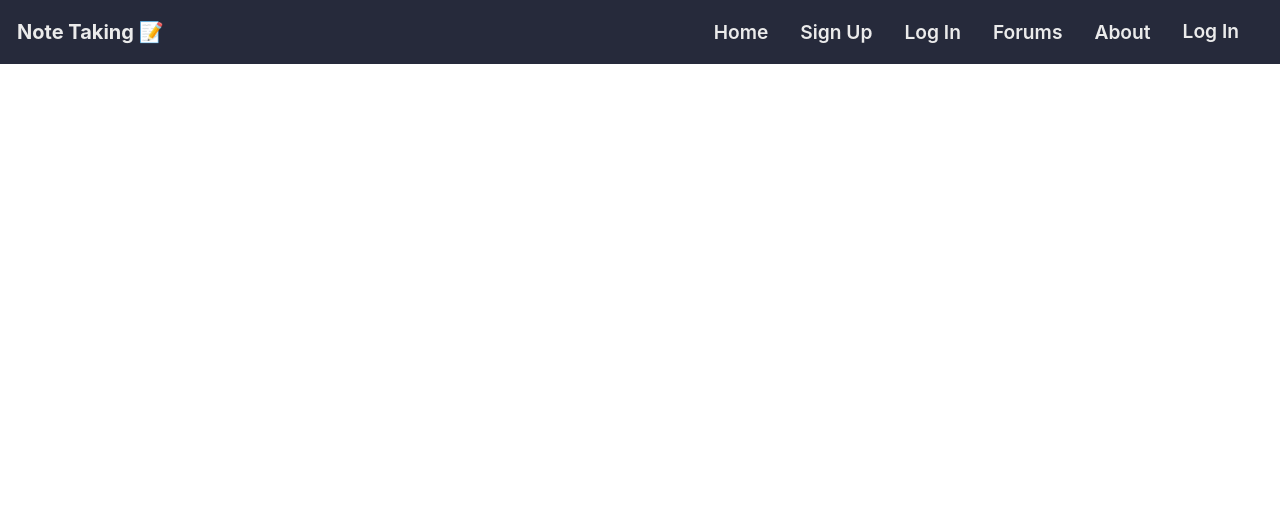
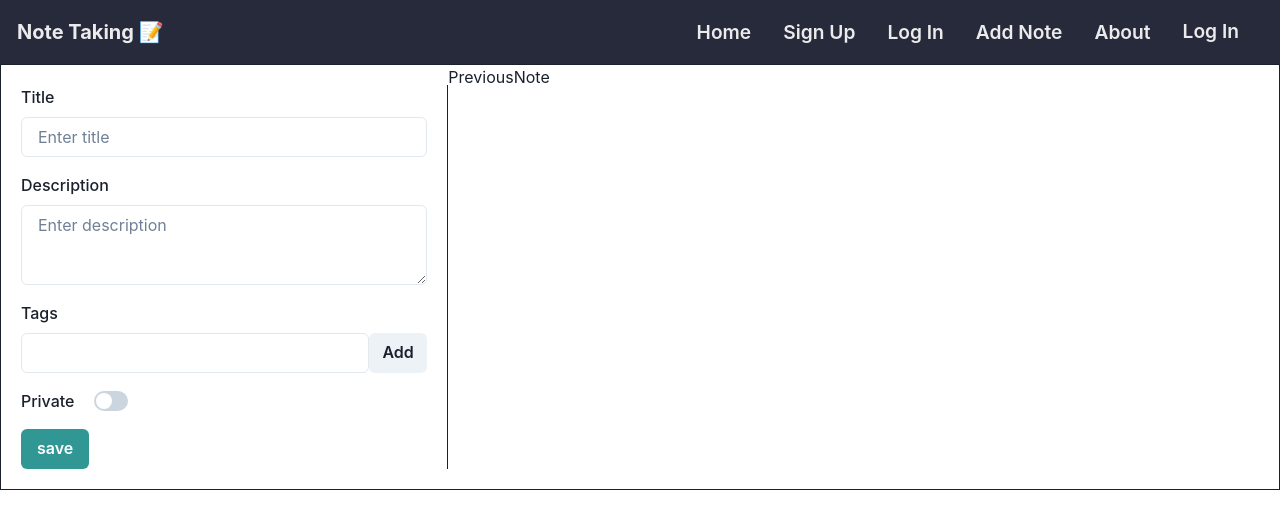
Before and after one commit to UmaSahni/VicharlikhitaFronted, a React (Create React App) app: page /add in a window 1280 px wide. Shown: the top 528 px of the page. Built offline with nearby package versions, Linux system fonts and the light colour scheme.

Commit message:
Able to post data

```diff
--- a/src/AllRoutes.jsx
+++ b/src/AllRoutes.jsx
@@ -3,6 +3,7 @@ import { Route, Routes } from 'react-router-dom'
 import Login from './Pages/Login'
 import SignUp from './Pages/SignUp'
 import Home from './Pages/Home'
+import AddNote from './Pages/AddNote'
 
 const AllRoutes = () => {
   return (
@@ -11,6 +12,7 @@ const AllRoutes = () => {
             <Route path='/login' element={<Login/>} />
             <Route path='/signup' element={<SignUp/>} />
             <Route path='/' element={<Home/>} />
+            <Route path='/add' element={<AddNote/>} />
         </Routes>
 
     </div>
--- /dev/null
+++ b/src/Components/Add.jsx
@@ -0,0 +1,173 @@
+// NoteForm.jsx
+import toast, { Toaster } from 'react-hot-toast';
+import axios from "axios"
+import React, { useContext, useState } from "react";
+import {
+  Box,
+  Input,
+  Textarea,
+  Button,
+  FormControl,
+  FormLabel,
+  Tag,
+  TagLabel,
+  TagCloseButton,
+  Flex,
+  Switch,
+
+} from "@chakra-ui/react";
+import { baseUrl } from "../Urls";
+import { Authcontext } from '../Context/AuthContext';
+
+
+const NoteForm = () => {
+  const [title, setTitle] = useState("");
+  const [description, setDescription] = useState("");
+  const [tags, setTags] = useState([]);
+  const [isPrivate, setIsPrivate] = useState(false);
+  const [myTag, setMyTags] = useState("");
+  const [loading, setLoading] = useState(false)
+  const [error, setError] = useState(false)
+
+  const {token} = useContext(Authcontext)
+
+  console.log(token)
+
+  const handleRemoveTag = (tag) => {
+    const updatedTags = tags.filter((t) => t !== tag);
+    setTags(updatedTags);
+  };
+
+  const handleSubmit = () => {
+    // Handle form submission logic here
+    const noteData = {
+      title,
+      description,
+      tags,
+      isPrivate,
+    };
+
+    setLoading(true)
+
+    // fetch(`${baseUrl}/notes/add`, {
+    //   method: "POST",
+    //   headers : {
+    //     "Content-Type": "application/json",
+    //     'Authorization': `Bearer ${token}`,
+    //   },
+    //   body : JSON.stringify(noteData)
+    // }).then((res)=>res.json()).then((data)=>console.log(data)).catch((err)=>console.log(err))
+
+    axios({
+      method: "POST",
+      url : `${baseUrl}/notes/add`,
+      headers : {
+        "Content-Type": "application/json",
+        'Authorization': `Bearer ${token}`,
+      },
+      data : JSON.stringify(noteData)
+    }).then((res)=>{
+      console.log(res)
+      if(res.data.msg == "Token did not found"){
+        toast(<b> Please Login! </b>)
+      }
+      setLoading(false)
+      console.log(res)
+    })
+    .catch((err)=>{
+      setLoading(false)
+      setError(true)
+      console.log(err, error)
+    })
+
+    console.log("Submitted Note:", noteData);
+    setTags([])
+    setTitle("")
+    setDescription("")
+    setIsPrivate(false)
+
+  };
+
+  // axios.post(`${baseUrl}/notes/add`, noteData)
+
+  const handleTag = (e) => {
+    e.preventDefault();
+    if (!tags.includes(myTag)) {
+      setTags([...tags, myTag]);
+
+      console.log(tags);
+
+     }
+     setMyTags("");
+
+
+  };
+
+  return (
+    <Box borderRight={"1px solid"}>
+      <Toaster/>
+      <Box m={5}>
+        <FormControl mb={4}>
+          <FormLabel>Title</FormLabel>
+          <Input
+            type="text"
+            placeholder="Enter title"
+            value={title}
+            onChange={(e) => setTitle(e.target.value)}
+          />
+        </FormControl>
+
+        <FormControl mb={4}>
+          <FormLabel>Description</FormLabel>
+          <Textarea
+            placeholder="Enter description"
+            value={description}
+            onChange={(e) => setDescription(e.target.value)}
+          />
+        </FormControl>
+
+        <Flex maxWidth={"500"} flexWrap="wrap">
+          {tags.map((tag) => (
+            <Tag key={tag} mr={2} mb={2} variant="subtle" colorScheme="teal">
+              <TagLabel>{tag}</TagLabel>
+              <TagCloseButton onClick={() => handleRemoveTag(tag)} />
+            </Tag>
+          ))}
+        </Flex>
+
+        <FormControl mb={4}>
+          <FormLabel>Tags</FormLabel>
+            <form  onSubmit={handleTag}>
+              <Box display={"flex"} >
+              <Input
+                value={myTag}
+                onChange={(e) => setMyTags(e.target.value)}
+              />
+              <Button type="submit" >Add</Button>
+              </Box>
+            </form>
+        </FormControl>
+
+        <FormControl display="flex" alignItems="center" mb={4}>
+          <FormLabel htmlFor="private-switch" mb="0">
+            Private
+          </FormLabel>
+          <Switch
+            id="private-switch"
+            isChecked={isPrivate}
+            onChange={() => setIsPrivate(!isPrivate)}
+            ml={2}
+          />
+        </FormControl>
+
+        <Button isDisabled={loading || error ? true : false}  colorScheme="teal" onClick={handleSubmit}>
+          {
+            loading ? "Saving..." : error ? "An Error Occured" : "save"
+          }
+        </Button>
+      </Box>
+    </Box>
+  );
+};
+
+export default NoteForm;
--- a/src/Components/Navbar.jsx
+++ b/src/Components/Navbar.jsx
@@ -1,4 +1,4 @@
-import React from "react";
+import React, { useContext } from "react";
 import {
   Box,
   Button,
@@ -13,10 +13,17 @@ import {
   VStack,
 } from "@chakra-ui/react";
 import {  HamburgerIcon } from "@chakra-ui/icons";
-import { Link } from "react-router-dom";
+import { Link, NavLink } from "react-router-dom";
+import { Authcontext } from "../Context/AuthContext";
+
+
 const NavbarSignUp = () => {
   const { isOpen, onOpen, onClose } = useDisclosure();
   const btnRef = React.useRef();
+
+  const value = useContext(Authcontext)
+  console.log(value)
+
   return (
     <Box>
       <Flex
@@ -61,7 +68,7 @@ const NavbarSignUp = () => {
             </Text>
           </Link>
 
-          <Link to={"/signup"}>
+          <NavLink to={"/signup"}>
             <Text
               _hover={{
                 color: "#ff6733",
@@ -71,7 +78,7 @@ const NavbarSignUp = () => {
             >
               Sign Up
             </Text>
-          </Link>
+          </NavLink>
 
           <Link to={"/login"}>
             <Text
@@ -85,7 +92,7 @@ const NavbarSignUp = () => {
             </Text>
           </Link>
 
-          <Link>
+          <Link to={"/add"} >
             <Text
               _hover={{
                 color: "#ff6733",
@@ -93,7 +100,7 @@ const NavbarSignUp = () => {
               fontSize={"1.2rem"}
               fontWeight={"semibold"}
             >
-              Forums
+              Add Note
             </Text>
           </Link>
 
--- /dev/null
+++ b/src/Components/PreviousNote.jsx
@@ -0,0 +1,9 @@
+import React from 'react'
+
+const PreviousNote = () => {
+  return (
+    <div>PreviousNote</div>
+  )
+}
+
+export default PreviousNote
--- /dev/null
+++ b/src/Context/AuthContext.jsx
@@ -0,0 +1,13 @@
+import React, { createContext, useState } from 'react'
+
+export const Authcontext = createContext()
+
+const AuthContextProvier = ({children}) => {
+    const [Isauth, setIsAuth] = useState(false)
+    const[token, setToken] = useState("")
+  return (
+    <Authcontext.Provider value={{Isauth, setIsAuth, token, setToken}} > {children} </Authcontext.Provider>
+  )
+}
+
+export default AuthContextProvier
--- /dev/null
+++ b/src/Pages/AddNote.jsx
@@ -0,0 +1,30 @@
+import { Flex, Spacer , Box} from "@chakra-ui/react";
+import React from "react";
+import Add from "../Components/Add";
+import PreviousNote from "../Components/PreviousNote";
+
+
+const AddNote = () => {
+  return (
+    <div>
+      <Flex
+       flexDirection={{
+        base: 'column', // default value for small screens
+        md: 'column', // value for medium screens
+        lg: 'row', // value for large screens
+      }}
+      border={"1px"}>
+        <Box minWidth={"35%"} >
+          <Add />
+        </Box>
+
+        <Box>
+        <PreviousNote />
+        </Box>
+
+      </Flex>
+    </div>
+  );
+};
+
+export default AddNote;
--- a/src/Pages/Login.jsx
+++ b/src/Pages/Login.jsx
@@ -1,13 +1,19 @@
 import { Box, Heading, FormControl, FormLabel, Input, Button, Text, InputRightElement, InputGroup } from '@chakra-ui/react';
 import axios from 'axios';
-import { useState } from 'react';
+import { useContext, useState } from 'react';
 import { Link } from 'react-router-dom';
 import { baseUrl } from '../Urls';
 import toast, { Toaster } from 'react-hot-toast';
+import { Authcontext } from '../Context/AuthContext';
 
 const LoginForm = () => {
   const [state, setState] = useState({email: "", pass:""})
   const [show, setShow] = useState(true)
+
+
+ const {setIsAuth, Isauth, token, setToken} = useContext(Authcontext)
+
+
   const handleChange = (e) =>{
     const {name, value} = e.target
     setState(pre =>({...pre, [name]:value}))
@@ -21,17 +27,25 @@ const LoginForm = () => {
         toast.dismiss()
       toast(<b> ℹ️ User does exits. Please register</b>)
       }
-      else{
+      else if (res.data.message == "Login successful") {
       toast.dismiss()
+      setToken(res.data.token)
+     setIsAuth(true)
+      console.log(res.data)
+
       toast.success(<b>You're Signed In</b>)
       }
 
-    })
-    .catch((err)=>{
+    }).catch((err)=>{
+      console.log(err)
+
        toast.dismiss()
-      toast.error(<b>An Error Occured</b>)
+      toast.error(<b> {err.message} </b>)
     })
   }
+
+   console.log( Isauth, token)
+
 
   return (
     <Box
@@ -49,20 +63,21 @@ const LoginForm = () => {
       <form onSubmit={handleSubmit} >
         <FormControl mb={4}>
           <FormLabel>Email</FormLabel>
-          <Input onChange={handleChange} value={state.name} name='email' type="email" placeholder="Enter your email" focusBorderColor="teal.400"/>
+          <Input isRequired  onChange={handleChange} value={state.name} name='email' type="email" placeholder="Enter your email" focusBorderColor="teal.400"/>
         </FormControl>
 
         <FormControl mb={4}>
       <FormLabel>Password</FormLabel>
         <InputGroup>
-          <Input onChange={handleChange} value={state.pass} name='pass' type={show ? "text" : "password"} placeholder="Enter your password" focusBorderColor="teal.400" />
+          <Input isRequired onChange={handleChange} value={state.pass} name='pass' type={show ? "text" : "password"} placeholder="Enter your password" focusBorderColor="teal.400" />
           <InputRightElement width={"4rem"}  >  <Button  variant='outline' onClick={()=>setShow(!show)} >{show ? "Hide" : "Show"}</Button> </InputRightElement>
         </InputGroup>
         </FormControl>
 
 
-        <Button type="submit" colorScheme="teal" size="lg" mt={4} w="100%">
-          Sign In
+        <Button isDisabled={Isauth ? true : false}  type="submit" colorScheme="teal" size="lg" mt={4} w="100%">
+          {Isauth ? "You are already signed in" :  "Sign In" }
+
         </Button>
       </form>
 
--- a/src/index.js
+++ b/src/index.js
@@ -4,13 +4,18 @@ import { ChakraProvider } from '@chakra-ui/react'
 import App from './App';
 
 import { BrowserRouter } from "react-router-dom";
+import AuthContextProvier from './Context/AuthContext';
+
 const root = ReactDOM.createRoot(document.getElementById('root'));
 root.render(
+  <AuthContextProvier>
   <BrowserRouter>
   <ChakraProvider>
     <App />
   </ChakraProvider>
   </BrowserRouter>
+  </AuthContextProvier>
+
 );
 
 // If you want to start measuring performance in your app, pass a function
```
Also changed, not shown: 1 other file (tests, documents, lock files or other folders).
